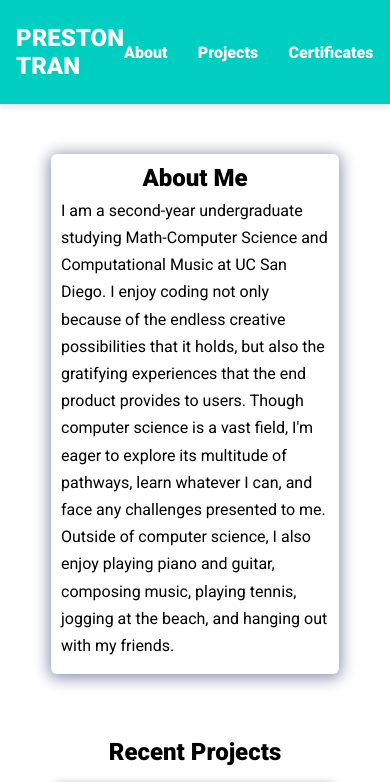
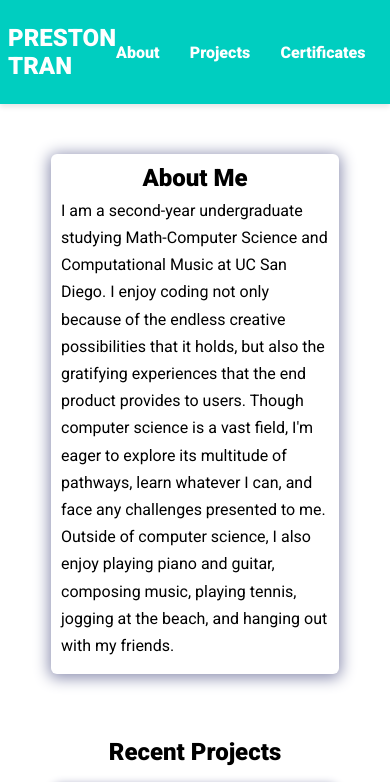
Before and after one commit to prestondntran/PortfolioWebsite, a React (Create React App) app in the folder portfolio-website/: page / in a window 390 px wide. Shown: the top 782 px of the page. Built offline with nearby package versions, Linux system fonts and the light colour scheme.

Commit message:
Added media queries

```diff
--- a/portfolio-website/src/App.css
+++ b/portfolio-website/src/App.css
@@ -302,6 +302,10 @@ nav ul li {
 }
 
 @media screen and (max-width: 420px) {
+  nav {
+    padding: 1.5rem 0.5rem;
+  }
+
   .bio {
     width: 18rem;
   }
```
